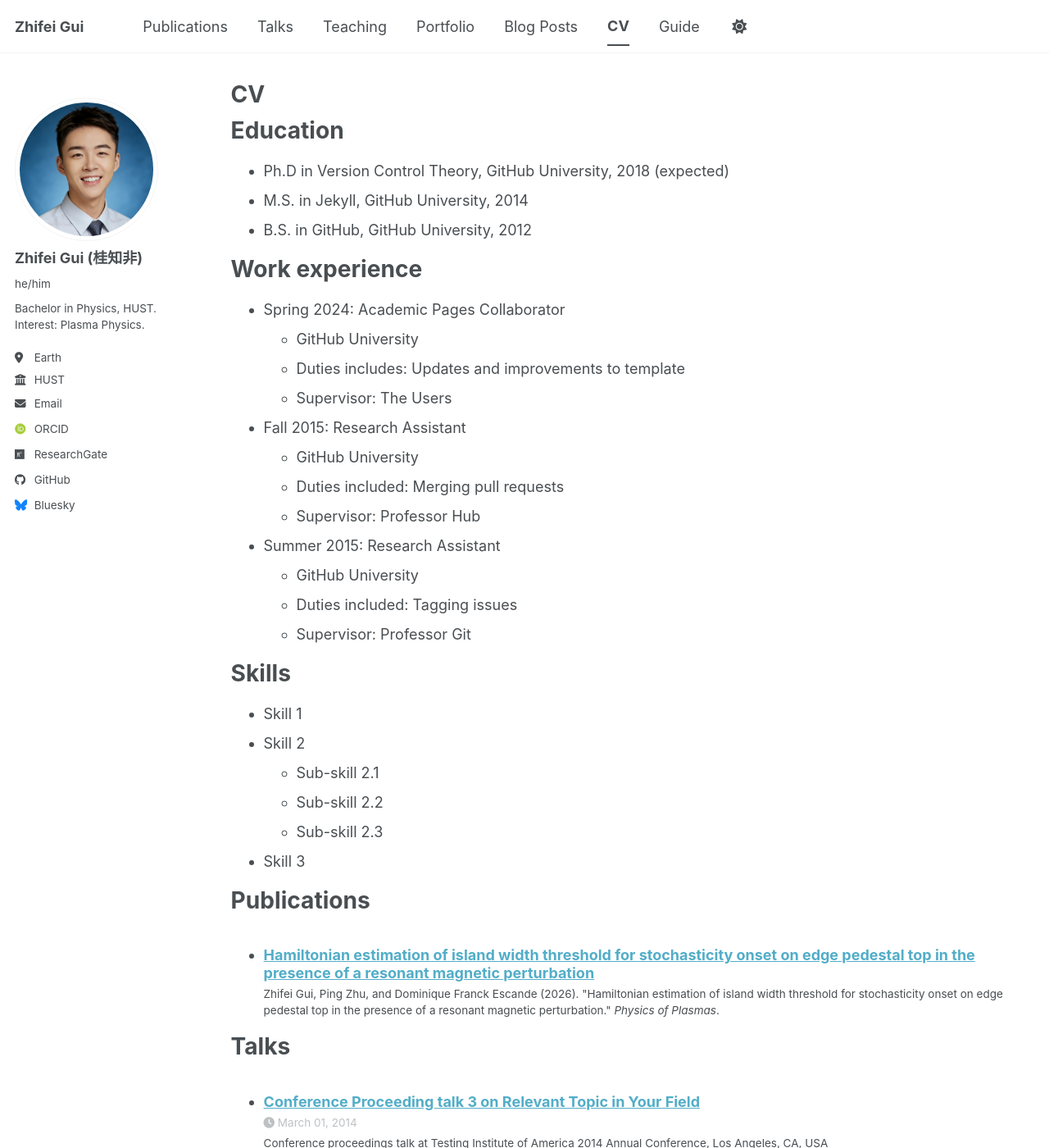
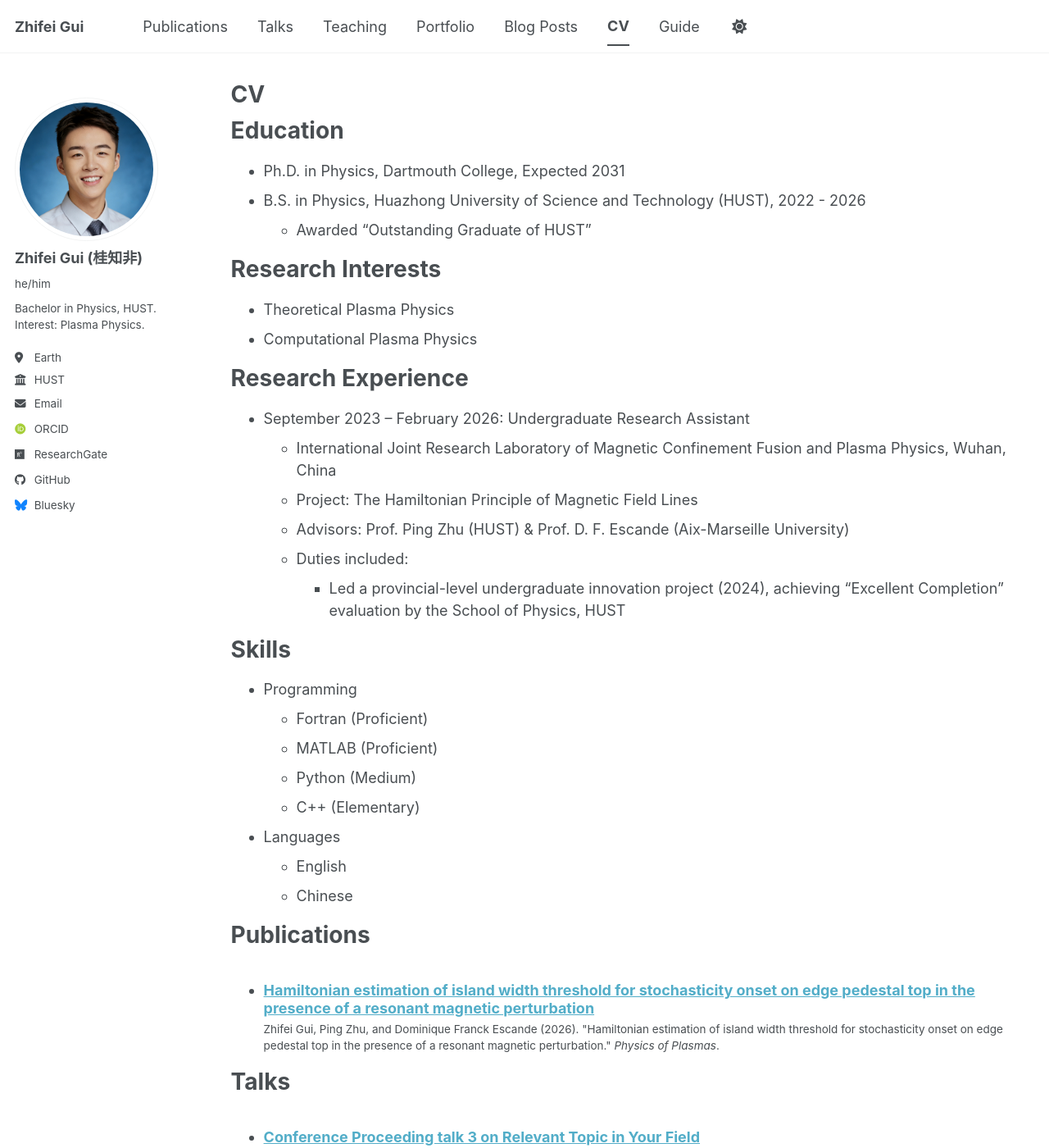
Before and after one commit to zzzzzzate/zzzzzzate.github.io, a Jekyll site: the page built from _pages/cv.md, in a window 1280 px wide and 1400 px high. Shown: the whole window at 82% size. Built offline with Jekyll 4.4.1, drawn with Linux system fonts in a browser that asks for light colours; some web fonts are replaced; a script bundle is joined from its source files by our own code; library files that are not in the unit come from our copies; some of the changed text lies outside the part shown.

Commit message:
update CV

```diff
--- a/_pages/cv.md
+++ b/_pages/cv.md
@@ -11,35 +11,34 @@ redirect_from:
 
 Education
 ======
-* Ph.D in Version Control Theory, GitHub University, 2018 (expected)
-* M.S. in Jekyll, GitHub University, 2014
-* B.S. in GitHub, GitHub University, 2012
+* Ph.D. in Physics, Dartmouth College, Expected 2031
+* B.S. in Physics, Huazhong University of Science and Technology (HUST), 2022 - 2026
+  * Awarded "Outstanding Graduate of HUST"
 
-Work experience
+Research Interests
 ======
-* Spring 2024: Academic Pages Collaborator
-  * GitHub University
-  * Duties includes: Updates and improvements to template
-  * Supervisor: The Users
+* Theoretical Plasma Physics
+* Computational Plasma Physics
 
-* Fall 2015: Research Assistant
-  * GitHub University
-  * Duties included: Merging pull requests
-  * Supervisor: Professor Hub
-
-* Summer 2015: Research Assistant
-  * GitHub University
-  * Duties included: Tagging issues
-  * Supervisor: Professor Git
+Research Experience
+======
+* September 2023 – February 2026: Undergraduate Research Assistant
+  * International Joint Research Laboratory of Magnetic Confinement Fusion and Plasma Physics, Wuhan, China
+  * Project: The Hamiltonian Principle of Magnetic Field Lines
+  * Advisors: Prof. Ping Zhu (HUST) & Prof. D. F. Escande (Aix-Marseille University)
+  * Duties included:
+    * Led a provincial-level undergraduate innovation project (2024), achieving "Excellent Completion" evaluation by the School of Physics, HUST
 
 Skills
 ======
-* Skill 1
-* Skill 2
-  * Sub-skill 2.1
-  * Sub-skill 2.2
-  * Sub-skill 2.3
-* Skill 3
+* Programming
+  * Fortran (Proficient)
+  * MATLAB (Proficient)
+  * Python (Medium)
+  * C++ (Elementary)
+* Languages
+  * English
+  * Chinese
 
 Publications
 ======
@@ -59,6 +58,17 @@ Teaching
     {% include archive-single-cv.html %}
   {% endfor %}</ul>
 
-Service and leadership
+Awards
 ======
-* Currently signed in to 43 different slack teams
+* Outstanding Undergraduate Graduate, April 2026
+* Star of Self-Improvement of HUST, March 2025
+* Third Prize in China Undergraduate Mathematical Contest in Modeling (Top 15%), September 2024
+* First Prize in the 15th National College Mathematics Competition (Top 7%), December 2023
+* First Prize in the 12th Provincial College Mathematics Competition, December 2023
+
+Scholarships
+======
+* Scholarship of Outstanding Project in Undergraduate Research Training, November 2025
+* Science and Technology Innovation Scholarship of HUST, September 2025
+* Self-Improvement Scholarship of HUST, September 2023 / September 2025
+* Excellent Voluntary and Public Service Scholarship of HUST, May 2023 / September 2023
```
